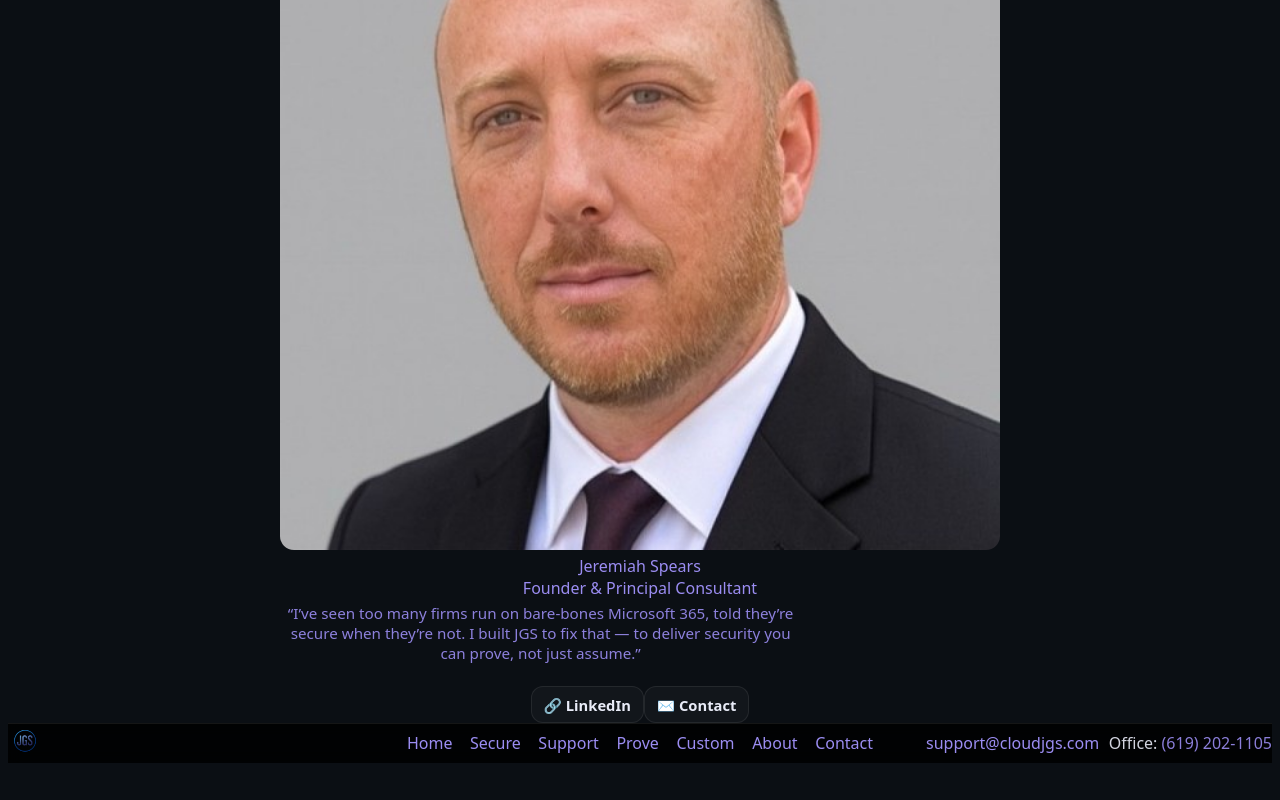
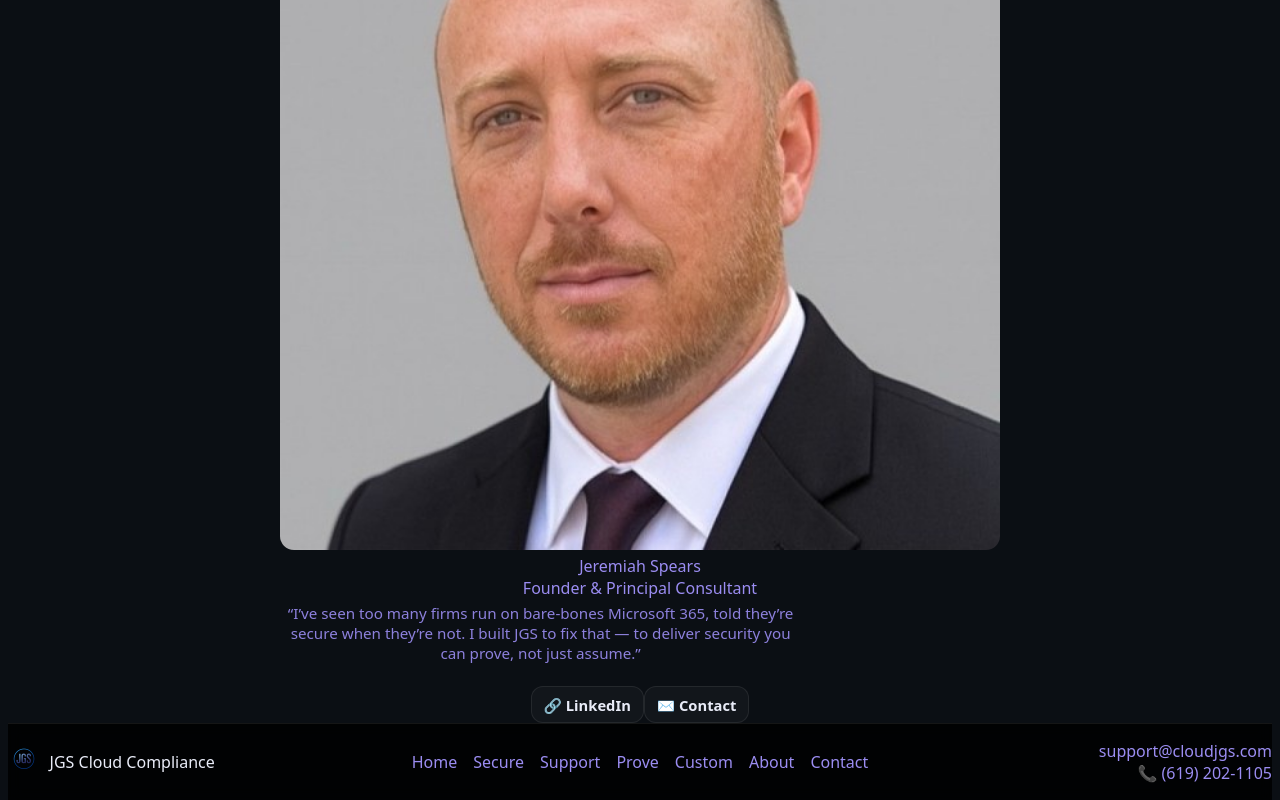
Before and after one commit to jspears80/jgs, a Next.js app: page / in a window 1280 px wide. Shown: the part 738-1538 px from the top of the page. Before the commit the page ends 1501 px from the top, so only its background shows below. Built offline with nearby package versions, Linux system fonts and the light colour scheme.

Commit message:
Update layout.tsx

```diff
--- a/app/layout.tsx
+++ b/app/layout.tsx
@@ -1,15 +1,14 @@
 // app/layout.tsx
-
-import './globals.css';
-import React from 'react';
-import Nav from './Nav';
+import "./globals.css";
+import React from "react";
+import Nav from "./Nav";
 
 export const metadata = {
-  metadataBase: new URL('https://www.cloudjgs.com'),
+  metadataBase: new URL("https://www.cloudjgs.com"),
   title:
-    'Secure • Support • Prove — Microsoft 365 for Law & CPA Firms | JGS Cloud Compliance',
+    "Secure • Support • Prove — Microsoft 365 for Law & CPA Firms | JGS Cloud Compliance",
   description:
-    'JGS Cloud Compliance helps law and accounting firms operate securely and confidently on Microsoft 365. Projects fix risks. Retainers keep systems supported and defensible.',
+    "JGS Cloud Compliance helps law and accounting firms operate securely and confidently on Microsoft 365. Projects fix risks. Retainers keep systems supported and defensible.",
 };
 
 export default function RootLayout({
@@ -20,55 +19,65 @@ export default function RootLayout({
   return (
     <html lang="en">
       <body>
-        {/* ================= HEADER ================= */}
+        {/* ===== HEADER ===== */}
         <header className="header">
           <div className="header-row container">
-            {/* ---- Brand ---- */}
-            <div className="brand">
-              <img src="/Logo.png" alt="JGS Cloud Compliance" className="logo" />
-              <span className="tagline" aria-hidden="true">{/* hidden by CSS */}</span>
+            {/* Brand */}
+            <div className="brand" style={{ display: "flex", alignItems: "center", gap: ".6rem" }}>
+              <a href="/" aria-label="JGS Cloud Compliance — Home">
+                <img src="/Logo.png" alt="JGS Cloud Compliance" className="logo" />
+              </a>
+              <span className="tagline" aria-hidden="true">{/* reserved */}</span>
             </div>
 
-            {/* ---- Navigation (center) ---- */}
+            {/* Nav */}
             <Nav />
 
-            {/* ---- CTA (right) ---- */}
+            {/* Right actions: CTA (desktop) + Phone (mobile) */}
             <div className="nav-right">
-              <a className="btn btn-cta" href="/contact">🔒 Book Consultation</a>
+              <span className="nav-phone">
+                <a href="tel:+16192021105">📞 (619) 202-1105</a>
+              </span>
+              <a className="btn btn-cta" href="/contact">
+                🔒 Book Consultation
+              </a>
             </div>
           </div>
         </header>
 
-        {/* ================= MAIN ================= */}
+        {/* ===== MAIN ===== */}
         <main className="main container">{children}</main>
 
-        {/* ================= FOOTER ================= */}
-        {/* Use the SAME grid classnames as header to guarantee identical alignment */}
+        {/* ===== FOOTER ===== */}
         <footer className="footer">
-          <div className="header-row container">
-            {/* ---- Brand (left) ---- */}
-            <div className="brand">
-              <img src="/Logo.png" alt="JGS Cloud Compliance" className="logo" />
+          <div className="container footer-row">
+            {/* Left — Brand */}
+            <div className="footer-brand" style={{ display: "flex", alignItems: "center", gap: ".6rem" }}>
+              <a href="/" aria-label="JGS Cloud Compliance — Home">
+                <img src="/Logo.png" alt="JGS Cloud Compliance logo" className="footer-logo" />
+              </a>
+              <span className="sr-only">JGS Cloud Compliance</span>
             </div>
 
-            {/* ---- Navigation (center) — reuse Nav for identical spacing/centering ---- */}
-            <Nav />
+            {/* Center — Links */}
+            <nav className="footer-links" aria-label="Footer">
+              <a href="/">Home</a>
+              <a href="/secure">Secure</a>
+              <a href="/support">Support</a>
+              <a href="/prove">Prove</a>
+              <a href="/custom">Custom</a>
+              <a href="/about">About</a>
+              <a href="/contact">Contact</a>
+            </nav>
 
-            {/* ---- Contact (right) ---- */}
-            <div className="nav-right" style={{ textAlign: 'right' }}>
-              <a
-                href="mailto:support@cloudjgs.com"
-                className="footer-link"
-                style={{ display: 'block' }}
-              >
-                support@cloudjgs.com
-              </a>
-              <span style={{ opacity: 0.9 }}>
-                Office:{' '}
-                <a href="tel:+16192021105" style={{ textDecoration: 'none' }}>
-                  (619) 202-1105
-                </a>
-              </span>
+            {/* Right — Contact */}
+            <div className="footer-contact">
+              <div>
+                <a href="mailto:support@cloudjgs.com">support@cloudjgs.com</a>
+              </div>
+              <div>
+                <a href="tel:+16192021105">📞 (619) 202-1105</a>
+              </div>
             </div>
           </div>
         </footer>
```
